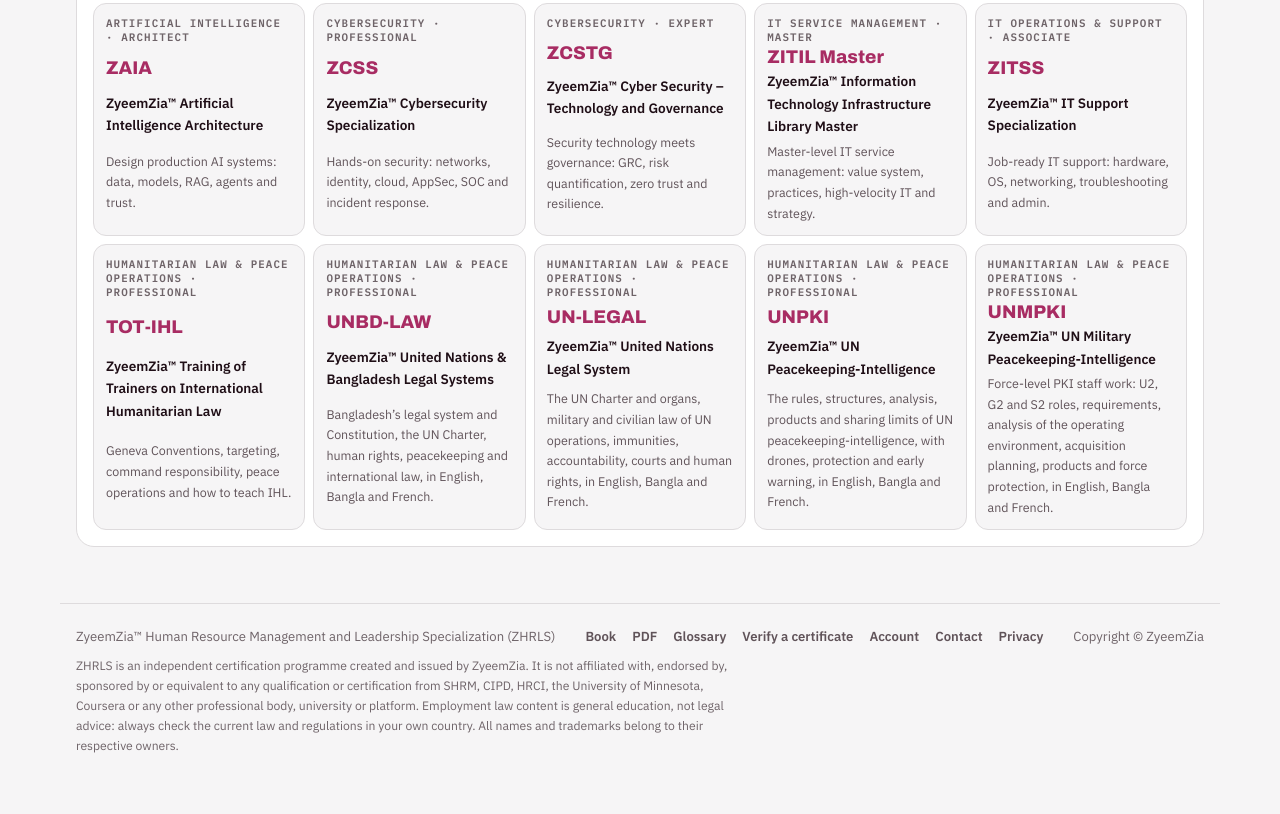
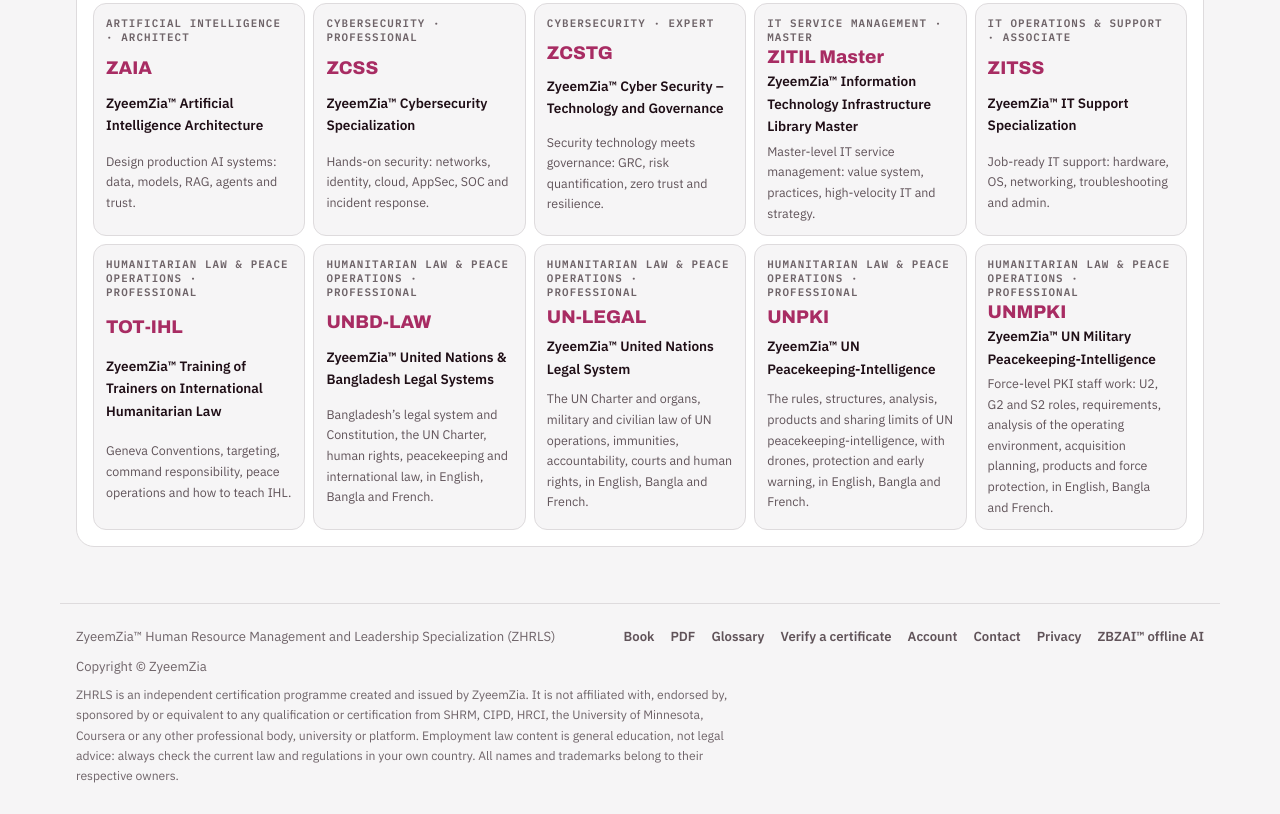
Before and after one commit to zyeemzia/zhrls, a plain HTML site: page index.html in a window 1280 px wide. Shown: the part 2790-3604 px from the top of the page. Before the commit the page ends 3574 px from the top, so only its background shows below. Drawn offline with Linux system fonts and the light colour scheme.

Commit message:
Footer: link to ZBZAI offline AI

```diff
--- a/index.html
+++ b/index.html
@@ -43,7 +43,7 @@
 </header>
 <main id="view" class="view" tabindex="-1"><div class="boot" aria-label="Loading the course"><i></i><i></i><i></i></div></main>
 <footer class="site-foot">
-  <div class="row"><span>ZyeemZia™ Human Resource Management and Leadership Specialization (ZHRLS)</span><span style="display:flex;gap:16px;flex-wrap:wrap"><a href="book.html" target="_blank" rel="noopener">Book</a><a href="ZHRLS-Book.pdf" download>PDF</a><a href="#glossary">Glossary</a><a href="#verify/">Verify a certificate</a><a href="#account">Account</a><a href="#contact">Contact</a><a href="privacy.html">Privacy</a></span><span>Copyright © ZyeemZia</span></div>
+  <div class="row"><span>ZyeemZia™ Human Resource Management and Leadership Specialization (ZHRLS)</span><span style="display:flex;gap:16px;flex-wrap:wrap"><a href="book.html" target="_blank" rel="noopener">Book</a><a href="ZHRLS-Book.pdf" download>PDF</a><a href="#glossary">Glossary</a><a href="#verify/">Verify a certificate</a><a href="#account">Account</a><a href="#contact">Contact</a><a href="privacy.html">Privacy</a><a href="https://zbzai.zyeemzia.com/" target="_blank" rel="noopener">ZBZAI™ offline AI</a></span><span>Copyright © ZyeemZia</span></div>
   <p class="disc" id="disc"></p>
 </footer>
 <nav class="tabbar" id="tabbar" aria-label="Main mobile"></nav>
```
